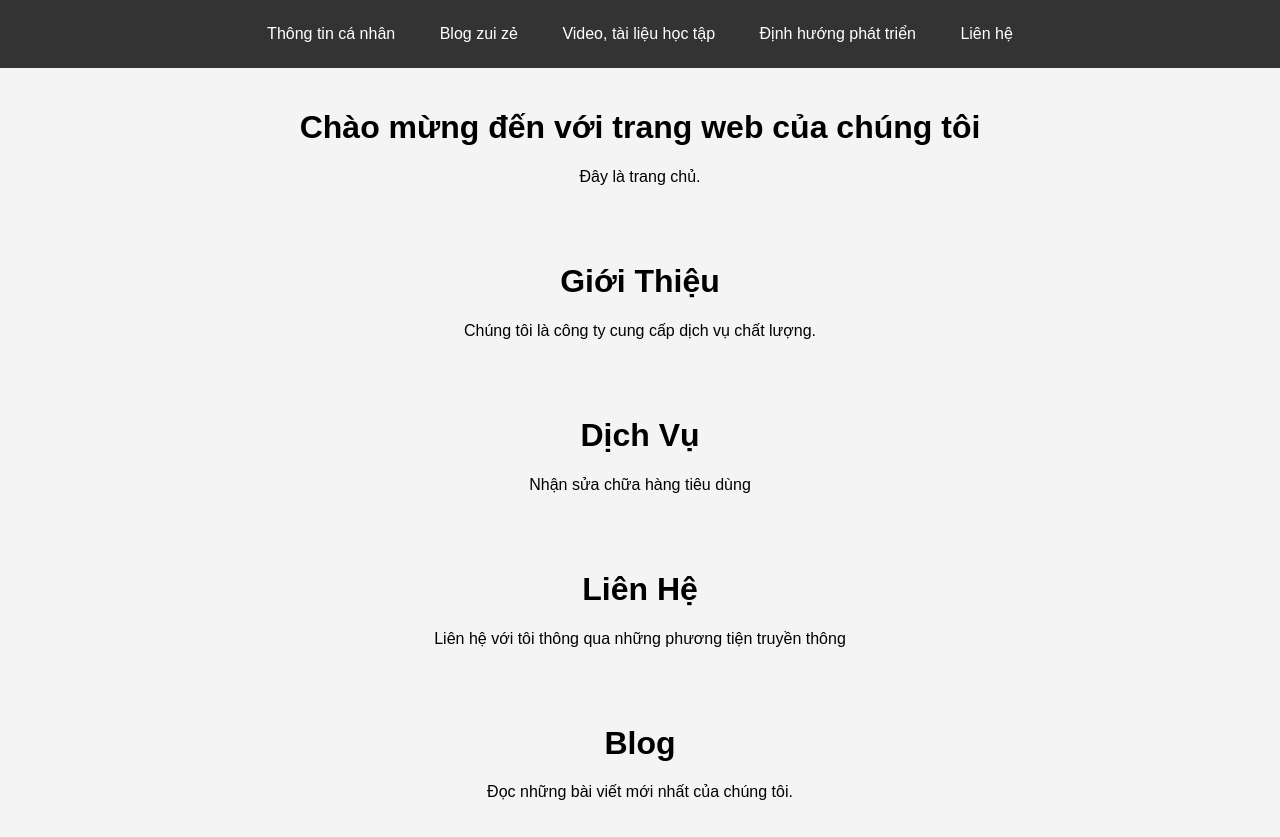
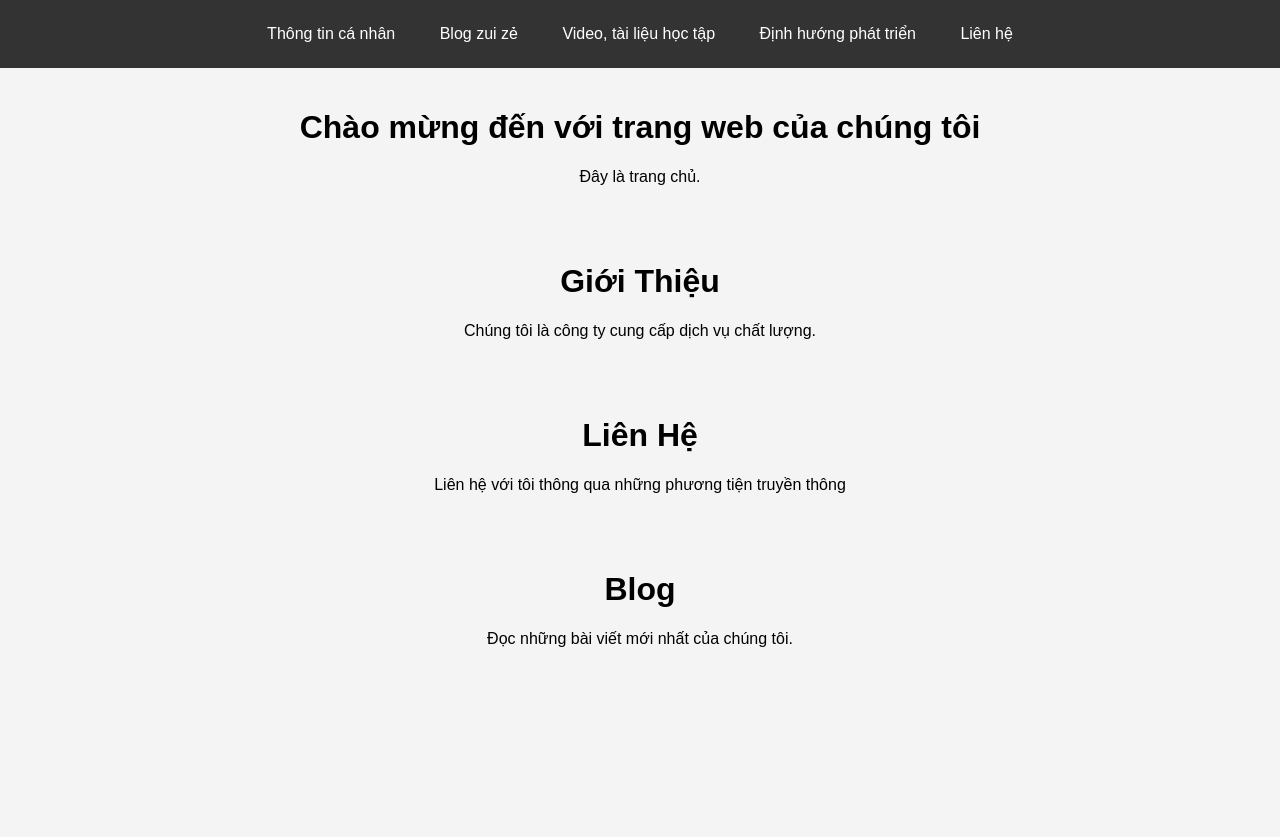
Before and after one commit to Collosium121/du-an-163, a plain HTML site: page index.html in a window 1280 px wide. After the commit the page ends 800 px from the top, so only its background shows below. Drawn offline with Linux system fonts and the light colour scheme.

Commit message:
1.1.2.33

```diff
--- a/index.html
+++ b/index.html
@@ -57,10 +57,7 @@
       <h1>Giới Thiệu</h1>
       <p>Chúng tôi là công ty cung cấp dịch vụ chất lượng.</p>
     </div>
-    <div class="container" id="services">
-      <h1>Dịch Vụ</h1>
-      <p>Nhận sửa chữa hàng tiêu dùng</p>
-    </div>
+
     <div class="container" id="contact">
       <h1>Liên Hệ</h1>
       <p>Liên hệ với tôi thông qua những phương tiện truyền thông</p>
```
